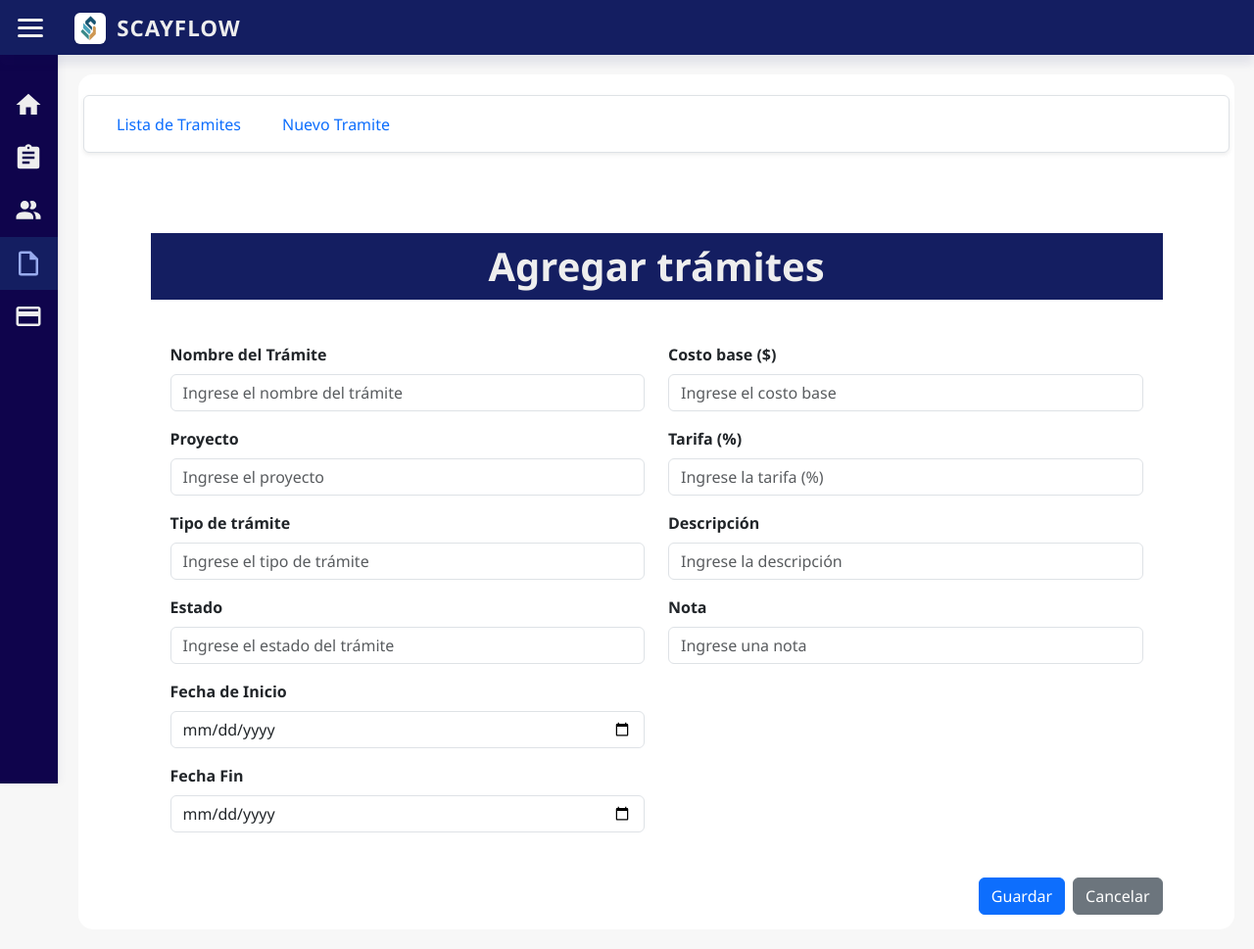
After one commit to WilliamOG28/SCAYFLOW, a Django app: page /tramites/nuevo in a window 1280 px wide. The commit adds this page. Shown: the whole page at 98% size. Run offline with Django 5.2, Linux system fonts and the light colour scheme.

Commit message:
Seccion de tramites

```diff
--- a/SCAY/Proyectos/templates/base.html
+++ b/SCAY/Proyectos/templates/base.html
@@ -65,7 +65,7 @@
                         </a>
                     </li>
                     <li>
-                        <a href="#">
+                        <a href="{% url 'lista_tramites' %}" class="{% if '/tramites' in request.path %}selected{% endif %}">
                             <span class="icon">
                                 <!-- Trámites icon -->
                                 <svg class="icon-display" viewBox="0 0 24 24" fill="currentColor">
--- /dev/null
+++ b/SCAY/Proyectos/templates/tramites/nuevo_tramite.html
@@ -0,0 +1,73 @@
+{% extends "tramites/tramites.html" %}
+{% block title %} Nuevo Tramite {% endblock %}
+
+{% block tramites_content %}
+    <section>
+        <!-- Sección: Agregar trámites al proyecto -->
+        <h1 class="mb-4 fw-bold mt-5">Agregar trámites</h1>
+        <!-- Formulario para agregar trámites -->
+        <form id="procedureForm">
+            <div class="row">
+                <div class="col-md-6">
+                    <!-- Nombre del Trámite -->
+                    <div class="mb-3">
+                        <label for="procedureName" class="form-label fw-bold">Nombre del Trámite</label>
+                        <input type="text" class="form-control" id="procedureName" placeholder="Ingrese el nombre del trámite" required>
+                    </div>
+                     <!-- Proyecto del trámite -->
+                    <div class="mb-3">
+                        <label for="procedureStatus" class="form-label fw-bold">Proyecto</label>
+                        <input type="text" class="form-control" id="procedureStatus" placeholder="Ingrese el proyecto" required>
+                    </div>
+                    <!-- Tipo de trámite -->
+                    <div class="mb-3">
+                        <label for="procedureType" class="form-label fw-bold">Tipo de trámite</label>
+                        <input type="text" class="form-control" id="procedureType" placeholder="Ingrese el tipo de trámite" required>
+                    </div>
+                    <!-- Estado del trámite -->
+                    <div class="mb-3">
+                        <label for="procedureStatus" class="form-label fw-bold">Estado</label>
+                        <input type="text" class="form-control" id="procedureStatus" placeholder="Ingrese el estado del trámite" required>
+                    </div>
+                    <!-- Fecha de Inicio del trámite -->
+                    <div class="mb-3">
+                        <label for="procedureStartDate" class="form-label fw-bold">Fecha de Inicio</label>
+                        <input type="date" class="form-control" id="procedureStartDate" required>
+                    </div>
+                    <!-- Fecha Fin del trámite -->
+                    <div class="mb-3">
+                        <label for="procedureEndDate" class="form-label fw-bold">Fecha Fin</label>
+                        <input type="date" class="form-control" id="procedureEndDate" required>
+                    </div>
+                </div>
+                <div class="col-md-6">
+                    <!-- Costo base del trámite -->
+                    <div class="mb-3">
+                        <label for="procedureBaseCost" class="form-label fw-bold">Costo base ($)</label>
+                        <input type="number" class="form-control" id="procedureBaseCost" placeholder="Ingrese el costo base" required>
+                    </div>
+                    <!-- Tarifa (%) del trámite -->
+                    <div class="mb-3">
+                        <label for="procedureRate" class="form-label fw-bold">Tarifa (%)</label>
+                        <input type="number" class="form-control" id="procedureRate" placeholder="Ingrese la tarifa (%)" required>
+                    </div>
+                    <!-- Descripción del trámite -->
+                    <div class="mb-3">
+                        <label for="procedureDescription" class="form-label fw-bold">Descripción</label>
+                        <input type="text" class="form-control" id="procedureDescription" placeholder="Ingrese la descripción" required>
+                    </div>
+                    <!-- Nota del trámite -->
+                    <div class="mb-3">
+                        <label for="procedureNote" class="form-label fw-bold">Nota</label>
+                        <input type="text" class="form-control" id="procedureNote" placeholder="Ingrese una nota" required>
+                    </div>
+                </div>
+            </div>
+        </form>
+        <!-- Botones para guardar o cancelar el proyecto -->
+        <div class="d-flex justify-content-end gap-2">
+            <button type="submit" class="btn btn-primary">Guardar</button>
+            <button type="reset" class="btn btn-secondary">Cancelar</button>
+        </div>
+    </section>
+{% endblock %}
--- /dev/null
+++ b/SCAY/Proyectos/templates/tramites/tramites.html
@@ -0,0 +1,25 @@
+{% extends "base.html" %}
+
+{% block title %}Tramites{% endblock %}
+
+{% block content %}
+    <div class="mt-3">
+        <ul class="nav nav-tabs shadow-sm border rounded bg-white p-2" id="myTab" role="tablist" style="font-weight: 500;">
+            <li class="nav-item" role="presentation">
+                <a href="{% url 'lista_tramites' %}" class="nav-link d-flex align-items-center gap-2 {% if tab_activa == 'lista_tramites' %}active{% endif %}" id="profile-tab" type="button" role="tab" aria-controls="profile-tab-pane" aria-selected="{% if tab_activa == 'lista_tramites' %}true{% else %}false{% endif %}">
+                    <i class="fas fa-list-alt"></i> Lista de Tramites
+                </a>
+            </li>
+            <li class="nav-item" role="presentation">
+                <a href="{% url 'nuevo_tramite' %}" class="nav-link d-flex align-items-center gap-2 {% if tab_activa == 'nuevo_tramite' %}active{% endif %}" id="contact-tab" type="button" role="tab" aria-controls="contact-tab-pane" aria-selected="{% if tab_activa == 'nuevo_tramite' %}true{% else %}false{% endif %}">
+                    <i class="fas fa-plus-circle"></i> Nuevo Tramite
+                </a>
+            </li>
+        </ul>
+    </div>
+    <div class="content-wrapper mt-4">
+     {% block tramites_content %}
+    {% endblock %}
+   </div>
+</div>
+{% endblock %}
--- a/SCAY/Proyectos/urls.py
+++ b/SCAY/Proyectos/urls.py
@@ -15,4 +15,9 @@ urlpatterns = [
     path('clientes', views.clientes, name='clientes'),
     path('clientes/nuevo', views.nuevo_cliente, name='nuevo_cliente'),
     path('clientes/lista', views.lista_clientes, name='lista_clientes'),
+
+     #Urls para tramites
+    #path('tramites', views.tramites, name='tramites'),
+    path('tramites/nuevo', views.nuevo_tramite, name='nuevo_tramite'),
+    path('tramites/lista', views.lista_tramites, name='lista_tramites'),
     ]
--- a/SCAY/Proyectos/views.py
+++ b/SCAY/Proyectos/views.py
@@ -22,3 +22,11 @@ def nuevo_cliente(request):
     return render(request,'clientes/nuevo_cliente.html')
 def lista_clientes(request):
     return render(request,'clientes/lista_clientes.html')
+
+#Vistas para tramites
+#def tramites(request):
+    #return render(request,'tramites/tramites.html')
+def nuevo_tramite(request):
+    return render(request,'tramites/nuevo_tramite.html')
+def lista_tramites(request):
+    return render(request,'tramites/lista_tramites.html')
```
Also changed, not shown: SCAY/Proyectos/templates/tramites/lista_tramites.html (added, +53 -0 lines).
